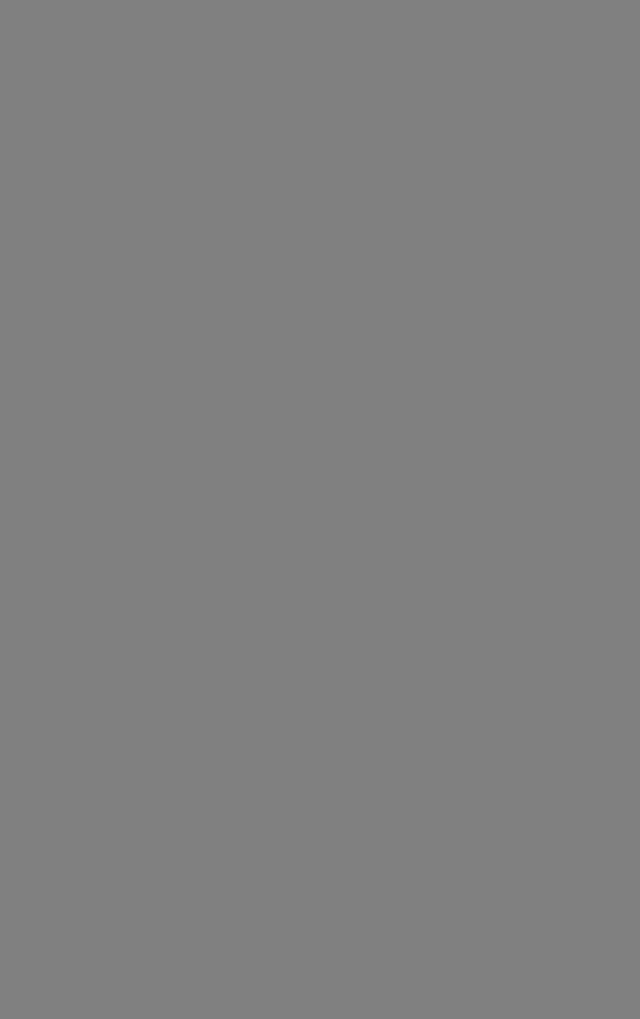
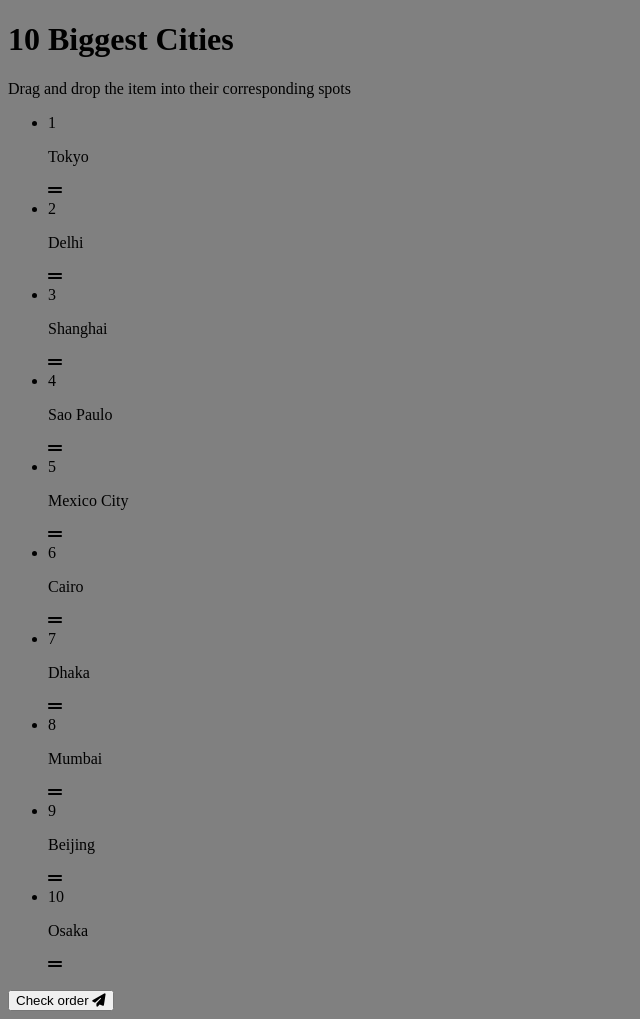
Before and after one commit to Zyar3k/drag-drop-list_vjs, a plain HTML site: page index.html in a window 1280 px wide. Shown: the whole page, without its empty margins (0-640 px from the left). Before the commit the page ends 800 px from the top, so only its background shows below. Drawn offline with Linux system fonts and the light colour scheme.

Commit message:
Insert list item into DOM

```diff
--- a/index.html
+++ b/index.html
@@ -4,9 +4,21 @@
     <meta charset="UTF-8" />
     <meta http-equiv="X-UA-Compatible" content="IE=edge" />
     <meta name="viewport" content="width=device-width, initial-scale=1.0" />
-    <title>Document</title>
+    <title>Top 10 Biggest City</title>
     <link rel="stylesheet" href="style.css" />
+    <script
+      src="https://kit.fontawesome.com/2a54abce86.js"
+      crossorigin="anonymous"
+    ></script>
+  </head>
+  <body>
+    <h1>10 Biggest Cities</h1>
+    <p>Drag and drop the item into their corresponding spots</p>
+    <ul class="draggable-list" id="draggable-list"></ul>
+    <button class="check-btn" id="check">
+      Check order
+      <i class="fas fa-paper-plane"></i>
+    </button>
     <script src="main.js"></script>
-  </head>
-  <body></body>
+  </body>
 </html>
--- a/main.js
+++ b/main.js
@@ -1 +1,44 @@
-console.log('init')
+const draggable_list = document.getElementById("draggable-list");
+const check = document.getElementById("check");
+
+const biggestCities = [
+  "Tokyo",
+  "Delhi",
+  "Shanghai",
+  "Sao Paulo",
+  "Mexico City",
+  "Cairo",
+  "Dhaka",
+  "Mumbai",
+  "Beijing",
+  "Osaka"
+];
+
+// store listitems
+const listItems = [];
+
+let dragStartIndex;
+
+createList();
+
+// inster list items to DOM
+
+function createList() {
+  [...biggestCities].forEach((city, index) => {
+    const listItem = document.createElement("li");
+
+    listItem.setAttribute("data-index", index);
+
+    listItem.innerHTML = `
+      <span class='number'>${index + 1}</span>
+      <div class='draggable' draggable='true'>
+        <p class='city-name'>${city}</p>
+        <i class='fas fa-grip-lines'></i>
+      </div>
+    `;
+
+    listItems.push(listItem);
+
+    draggable_list.appendChild(listItem);
+  });
+}
```
Also changed, not shown: 1 other file.
